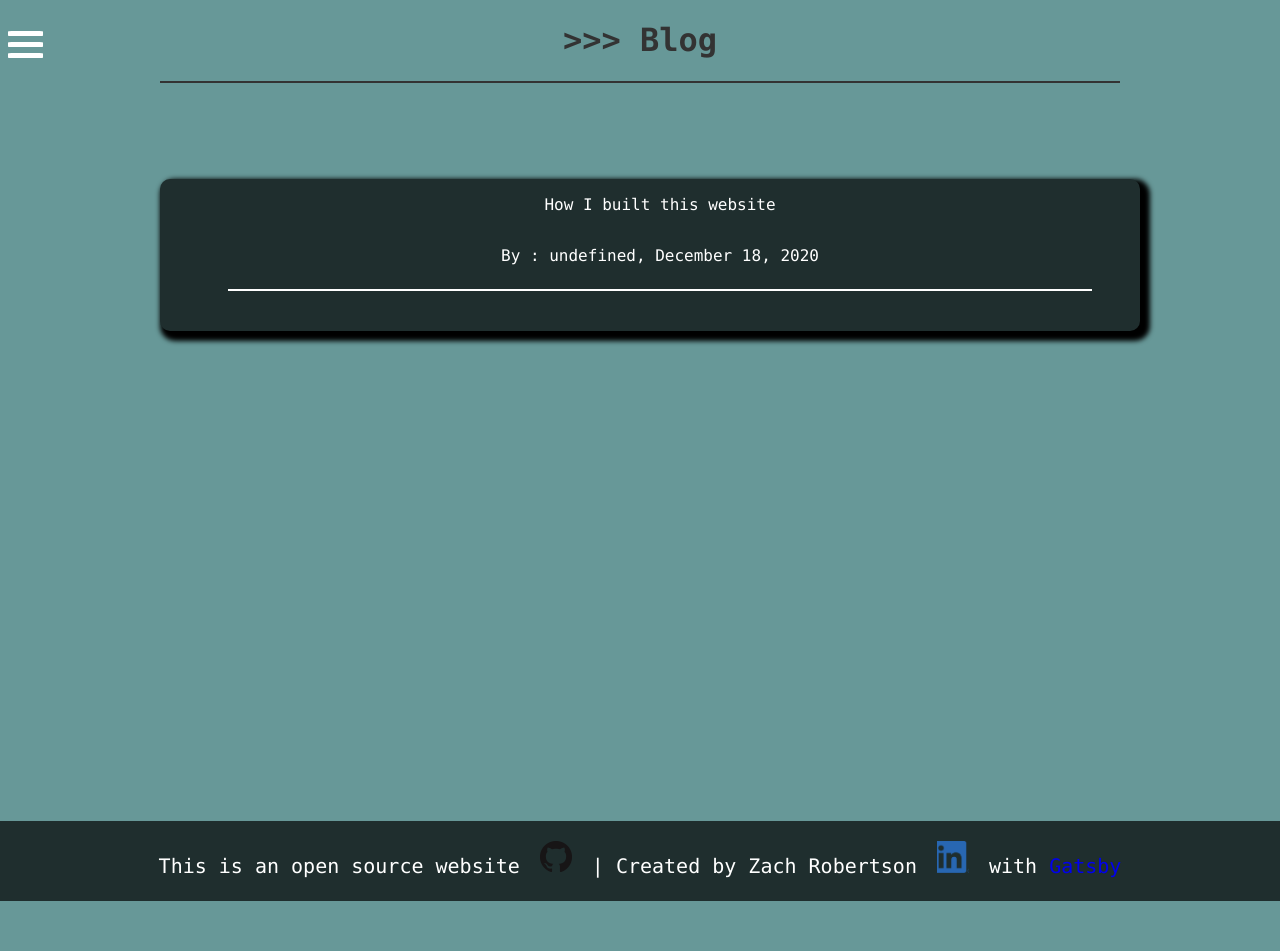
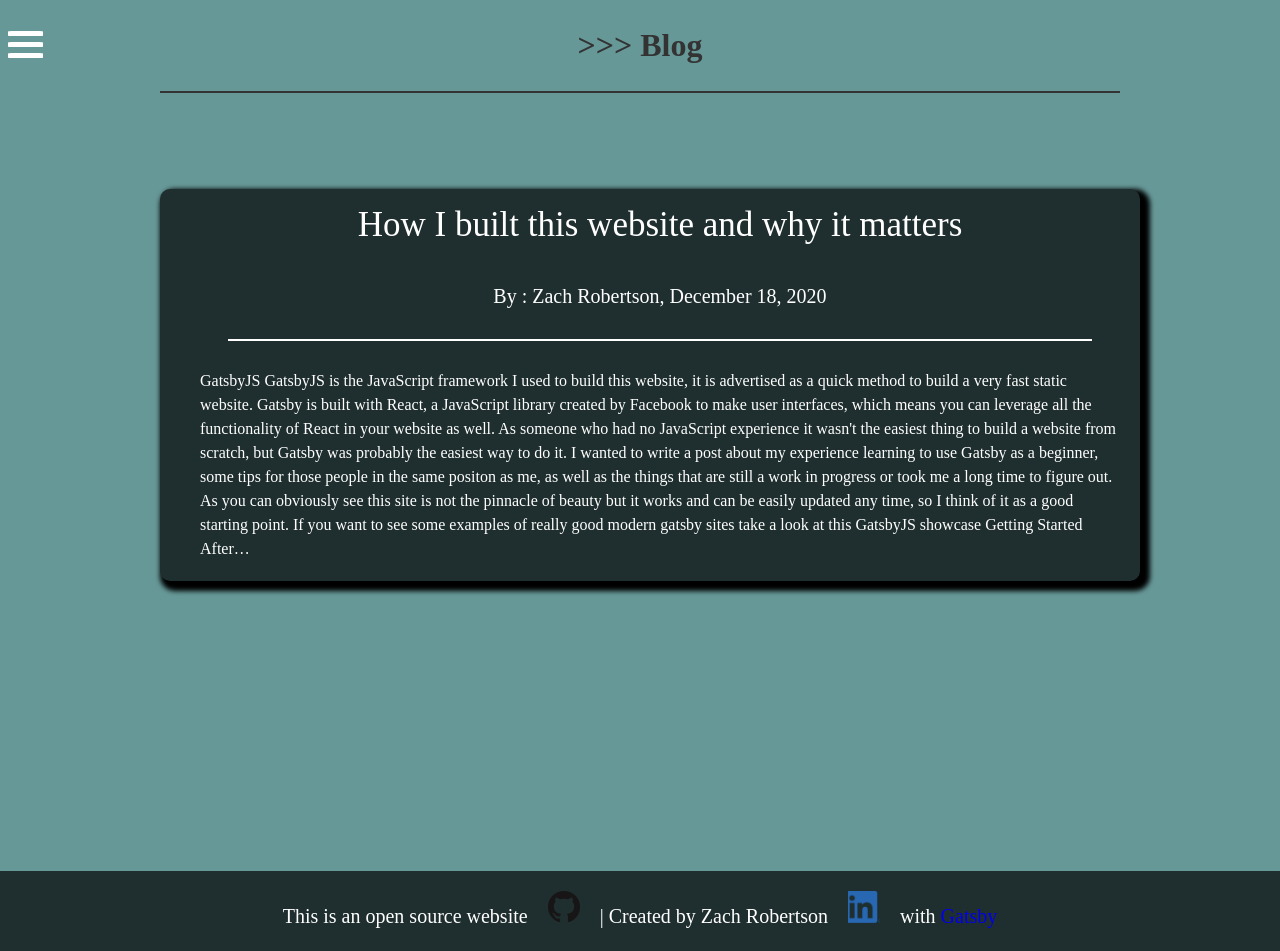
Before and after one commit to zachrobertson/zachrobertson-tech, a Gatsby site: page /blog in a window 1280 px wide. Before the commit the page ends 901 px from the top, so only its background shows below. Built offline with nearby package versions, Linux system fonts and the light colour scheme; Gatsby itself is replaced by a stand-in of ours.

Commit message:
update blog post

```diff
--- a/src/components/blog/blogContainer.js
+++ b/src/components/blog/blogContainer.js
@@ -10,9 +10,8 @@ const BlogContainer = ({ data }) => {
             textDecoration: "none"
         }}>
         <Container>
-            <p>{data.frontmatter.title}</p>
-            <p>{"By : " + data.frontmatter.author + ", " + data.frontmatter.date}</p>
-
+            <span>{data.frontmatter.title}</span>
+            <div>{"By : " + data.frontmatter.author + ", " + data.frontmatter.date}</div>
             <HorizontalLine />
             <p dangerouslySetInnerHTML={{__html: data.excerpt}}/>
         </Container>
@@ -30,7 +29,7 @@ const Container = styled.div`
     align-items: center;
     width: 100%;
     background-color: #1f2e2e;
-    font-family: "Consolas";
+    font-family: "Tiempos Text";
     color: #ffff;
     margin: 10% 10% 10% 10%;
     border-radius: 10px/10px;
@@ -38,12 +37,43 @@ const Container = styled.div`
     box-shadow: 5px 5px 5px 5px black;
 
     p {
-        height: auto;
         color: #ffff;
+        margin: 20px;
+
+        code {
+            background: gray;
+            border-radius: 10px/10px;
+            padding: 5px;
+        }
     }
 
     h1 {
         color: #ffff;
+    }
+
+    h2, h3 {
+        text-align: center;
+    }
+
+    hr {
+        border: none;
+    }
+
+    hr::before {
+    content: '***';
+    display: block;
+    text-align: center;
+    }
+
+    span {
+        font-size: 35px;
+        margin: 10px;
+        text-decoration: uppercase;
+    }
+
+    div {
+        font-size: 20px;
+        margin: 20px;
     }
 `
 
--- a/src/components/footer.js
+++ b/src/components/footer.js
@@ -56,10 +56,11 @@ const StyledFooter = styled.footer`
     height: 5rem;
     border: none;
     z-index: 1;
+    margin-top: 50px;
 `
 
 const FooterText = styled.div`
-    font-family: "Consolas";
+    font-family: "Tiempos Text";
     display: inline-block;
     font-size: 1.25rem;
     color: #ffff;
--- a/src/components/header.js
+++ b/src/components/header.js
@@ -77,7 +77,7 @@ const StyledHeader = styled.div`
     align-items: center;
     width: 10%;
     height: 100vh;
-    scroll-behvior: smooth;
+    scroll-behavior: smooth;
     z-index: 10;
     transition-duration: 0.4s;
     transition: background box-shadow ease-in-out;
@@ -90,7 +90,7 @@ const StyledHeader = styled.div`
             padding: 50% 0 50% 0;
 
             a {
-                font-family: "Consolas";
+                font-family: "Tiempos Text";
                 font-size: x-large;
                 color: #ffff;
 
--- a/src/components/layout.js
+++ b/src/components/layout.js
@@ -9,10 +9,12 @@ const Global = createGlobalStyle`
     background: #363945;
     margin: 0;
     position: relative;
-    font-family: "Consolas";
+    font-family: "Tiempos Text";
     font-size: 100%;
     color: #333;
     background-color: #679898;
+    height: auto;
+    line-height: 1.5;
   }
 `
 
--- a/src/markdown-pages/buildingGatsbySite.md
+++ b/src/markdown-pages/buildingGatsbySite.md
@@ -1,19 +1,21 @@
 ---
 slug: "/blog/build-a-gatsby-site"
-title: "How I built this website"
+title: "How I built this website and why it matters"
 date: "2020-12-18"
 author: "Zach Robertson"
 ---
-## Introduction to Gatsby
+## GatsbyJS
 
 *********************************
 
-Gatsby is the framework I used to build this website, it is advertised as a quick method to build a very fast static website. Gatsby is built with React, a JavaScript library created by Facebook to make user interfaces, but that doesn't necessarily mean that you need to know React to use Gatsby.
+GatsbyJS is the JavaScript framework I used to build this website, it is advertised as a quick method to build a very fast static website. Gatsby is built with React, a JavaScript library created by Facebook to make user interfaces, which means you can leverage all the functionality of React in your website as well. As someone who had no JavaScript experience it wasn't the easiest thing to build a website from scratch, but Gatsby was probably the easiest way to do it.
 
-As someone who had no JavaScript experience I was worried about the learning curve to build my own website, but with Gatsby it is very simple and the documentation is excellent. For the rest of this article I will walk you through how to create a gatsby site from scratch and some tips and tricks for those people like me with no React or JavaScript experience.
+I wanted to write a post about my experience learning to use Gatsby as a beginner, some tips for those people in the same positon as me, as well as the things that are still a work in progress or took me a long time to figure out.
 
-Let's get started!
+As you can obviously see this site is not the pinnacle of beauty but it works and can be easily updated any time, so I think of it as a good starting point. If you want to see some examples of really good modern gatsby sites take a look at [this GatsbyJS showcase](https://www.gatsbyjs.com/showcase/)
 
-### Prerequisites
+### Getting Started
 
 *********************************
+
+After installing [NodeJS](https://nodejs.org/en/) install the [gatsby-cli](https://www.npmjs.com/package/gatsby-cli) using the npm command `npm install -g gatsby-cli`. `npm` stands for Node Package Manager and it is a simple way to install global or local node packages, the `-g` command stand for global, usually when we install node packages it will just be for the project we are currently working on but for gatsby we want to be able to use it on multiple projects if we decide we want to make more websites, or to have multiple instances of the same site for development.
--- a/src/pages/blog.js
+++ b/src/pages/blog.js
@@ -36,10 +36,12 @@ export const pageQuery = graphql`
       edges {
         node {
           htmlAst
+          excerpt(pruneLength: 1000, format: HTML)
           frontmatter {
             date(formatString: "MMMM DD, YYYY")
             slug
             title
+            author
           }
         }
       }
@@ -51,7 +53,7 @@ const PostContainer = styled.div`
 `
 
 const BlogHeader = styled.h1`
-  font-family: "Consolas";
+  font-family: "Tiempos Text";
   text-align: center;
 `
 
```
Also changed, not shown: src/components/blog/blogTemplate.js (+30 -4 lines), src/pages/contact.js (+7 -3 lines), src/pages/index.js (+6 -4 lines).
